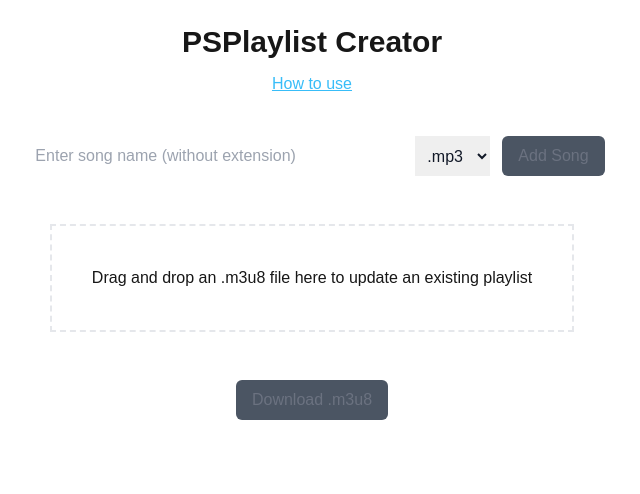
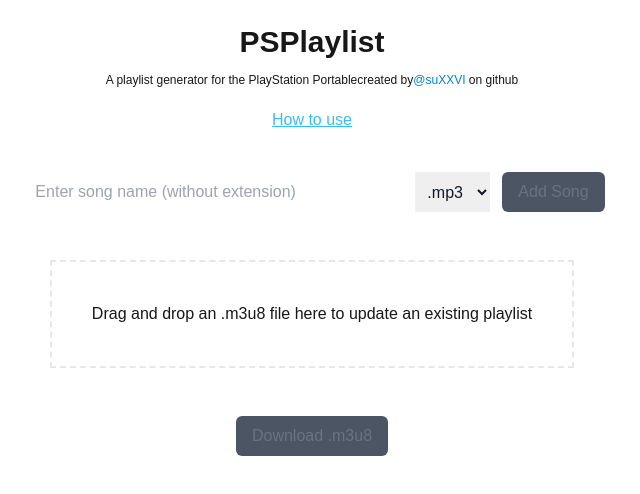
Before and after one commit to suXXVI/psplist, a Next.js app: page / in a window 1280 px wide. Shown: the top 494 px of the page, without its empty margins (328-968 px from the left). Built offline with nearby package versions, Linux system fonts and the light colour scheme.

Commit message:
update: updated wepapp name

```diff
--- a/app/layout.js
+++ b/app/layout.js
@@ -13,8 +13,8 @@
 });
 
 export const metadata = {
-  title: "PSPlaylist Creator",
-  description: "Generated by create next app",
+  title: "PSPlaylist",
+  description: "A playlist generator for the PlayStation Portable",
 };
 
 export default function RootLayout({ children }) {
--- a/app/page.js
+++ b/app/page.js
@@ -62,7 +62,21 @@
 
   return (
     <div className="flex justify-center flex-col items-center">
-      <h1 className="mb-3 text-3xl font-bold mt-6">PSPlaylist Creator</h1>
+      <h1 className="mb-3 text-3xl font-bold mt-6">PSPlaylist</h1>
+      <p className="text-xs mb-5">
+        A playlist generator for the PlayStation Portable
+        <span>created by</span>
+        <span>
+          <a
+            className="text-sky-600"
+            href="https://github.com/suXXVI"
+            target="_blank"
+          >
+            @suXXVI
+          </a>
+        </span>
+        <span> on github</span>
+      </p>
       <button
         className="mb-10 underline text-sky-400"
         onClick={() => route.push("/howTo")}
--- a/package.json
+++ b/package.json
@@ -1,5 +1,5 @@
 {
-  "name": "psplist",
+  "name": "psplaylist",
   "version": "0.1.0",
   "private": true,
   "scripts": {
```
Also changed, not shown: 1 other file (tests, documents, lock files or other folders).
